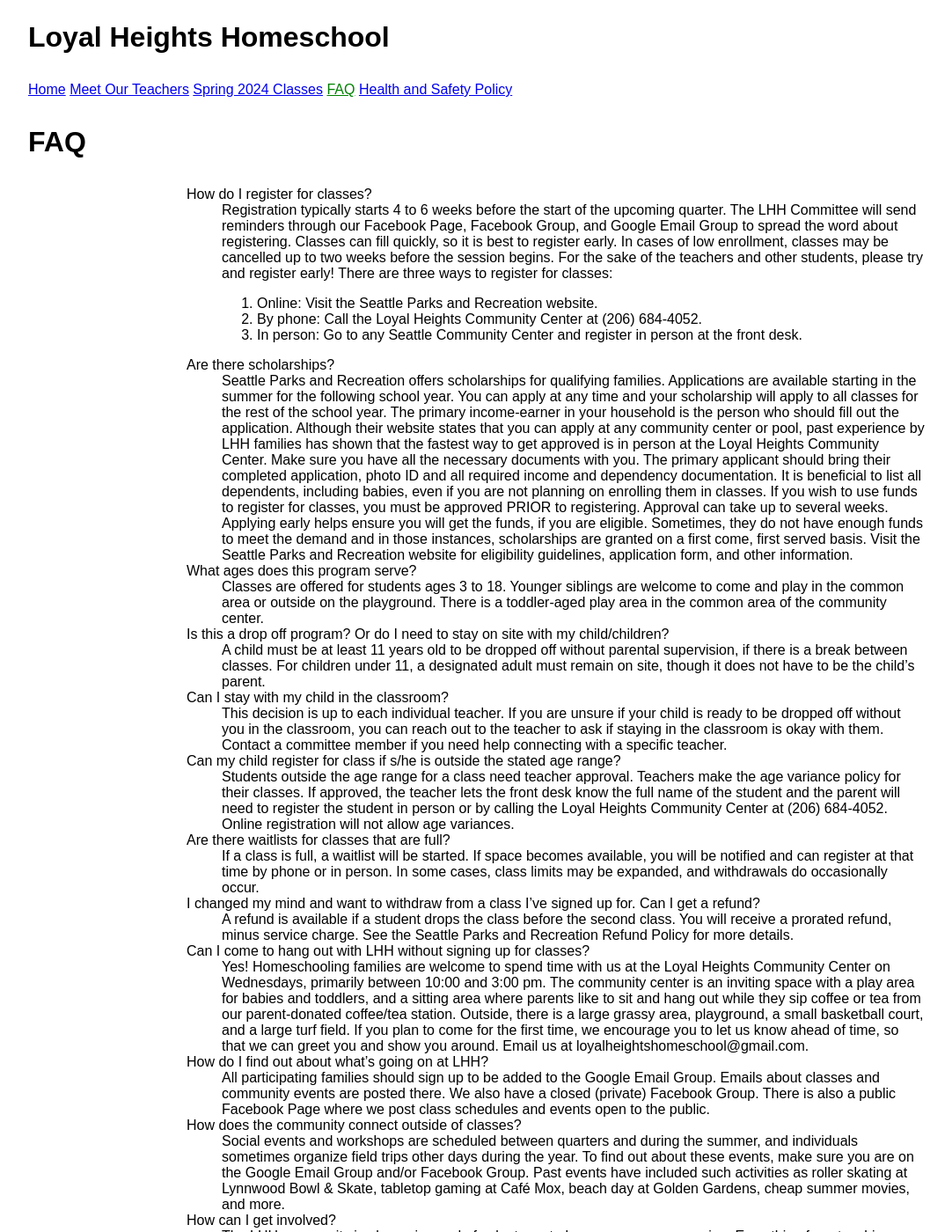
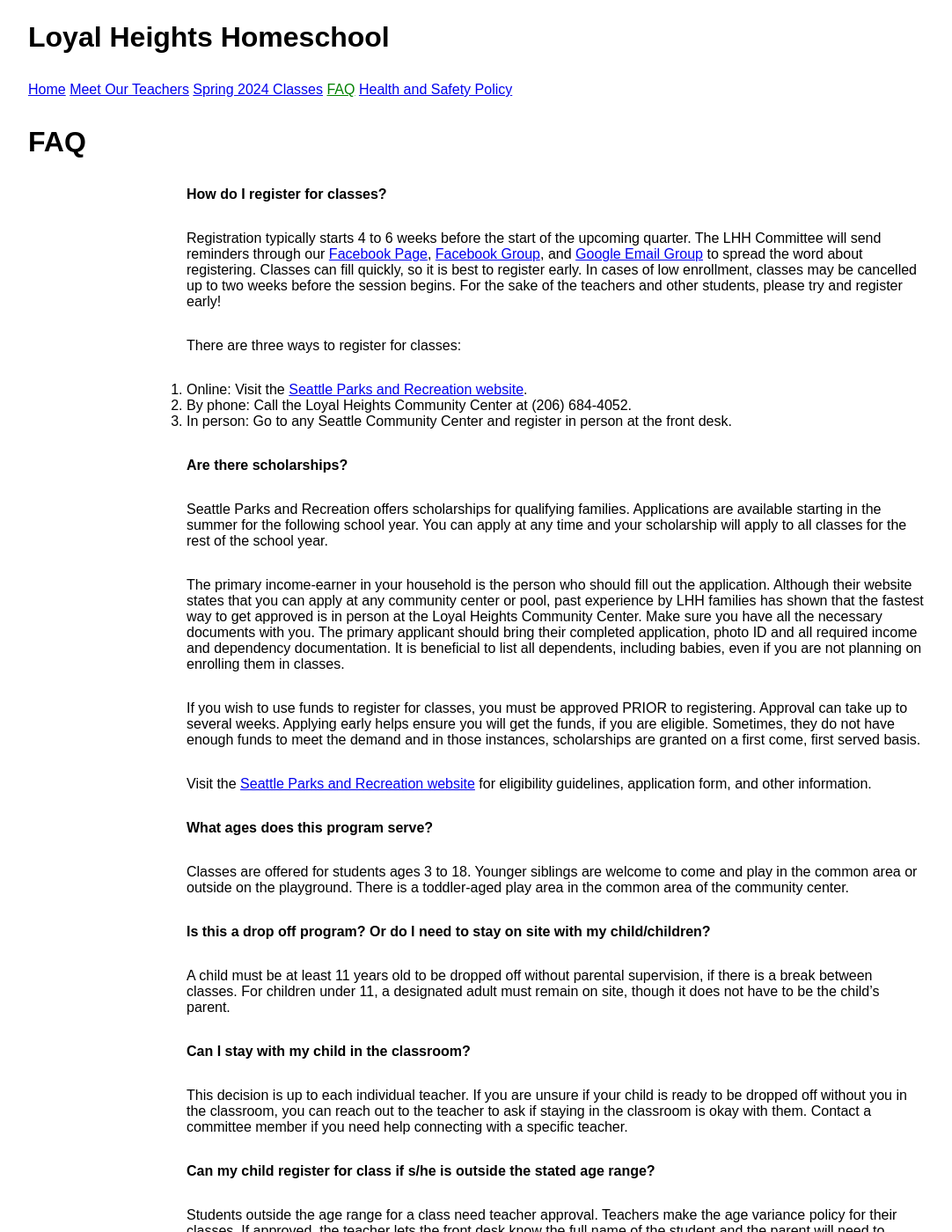
Before and after one commit to loyalheightshomeschool/loyalheightshomeschool.github.io, a Jekyll site: the page built from faq.md, in a window 1280 px wide and 1400 px high. Shown: the whole window at 88% size, without its empty margins (8-1090 px from the left). Built offline with Jekyll 4.4.1, drawn with Linux system fonts in a browser that asks for light colours; some of the changed lines change nothing that is shown; some of the changed text lies outside the part shown.

Commit message:
Update faq.md

```diff
--- a/faq.md
+++ b/faq.md
@@ -2,48 +2,66 @@
 title: FAQ
 ---
 
-How do I register for classes?
-: Registration typically starts 4 to 6 weeks before the start of the upcoming quarter. The LHH Committee will send reminders through our Facebook Page, Facebook Group, and Google Email Group to spread the word about registering. Classes can fill quickly, so it is best to register early. In cases of low enrollment, classes may be cancelled up to two weeks before the session begins. For the sake of the teachers and other students, please try and register early!
+**How do I register for classes?**
+
+Registration typically starts 4 to 6 weeks before the start of the upcoming quarter. The LHH Committee will send reminders through our <a rel="noreferrer noopener" href="https://www.facebook.com/loyalheightshomeschool" target="_blank">Facebook Page</a>, <a rel="noreferrer noopener" href="https://www.facebook.com/groups/687483054658790" target="_blank">Facebook Group</a>, and <a href="https://groups.google.com/g/loyalheightshomeschool" target="_blank" rel="noreferrer noopener">Google Email Group</a> to spread the word about registering. Classes can fill quickly, so it is best to register early. In cases of low enrollment, classes may be cancelled up to two weeks before the session begins. For the sake of the teachers and other students, please try and register early!
+
 There are three ways to register for classes:
-  1. Online: Visit the Seattle Parks and Recreation website.
-  2. By phone: Call the Loyal Heights Community Center at (206) 684-4052.
-  3. In person: Go to any Seattle Community Center and register in person at the front desk.
 
-Are there scholarships?
-: Seattle Parks and Recreation offers scholarships for qualifying families. Applications are available starting in the summer for the following school year. You can apply at any time and your scholarship will apply to all classes for the rest of the school year.
+1. Online: Visit the <a href="https://anc.apm.activecommunities.com/seattle/activity/search?activity_select_param=2&amp;activity_keyword=homeschool&amp;viewMode=list" target="_blank" rel="noreferrer noopener">Seattle Parks and Recreation website</a>.
+2. By phone: Call the Loyal Heights Community Center at (206) 684-4052.
+3. In person: Go to any Seattle Community Center and register in person at the front desk.
+
+**Are there scholarships?**
+
+Seattle Parks and Recreation offers scholarships for qualifying families. Applications are available starting in the summer for the following school year. You can apply at any time and your scholarship will apply to all classes for the rest of the school year.
+
 The primary income-earner in your household is the person who should fill out the application. Although their website states that you can apply at any community center or pool, past experience by LHH families has shown that the fastest way to get approved is in person at the Loyal Heights Community Center. Make sure you have all the necessary documents with you. The primary applicant should bring their completed application, photo ID and all required income and dependency documentation. It is beneficial to list all dependents, including babies, even if you are not planning on enrolling them in classes.
+
 If you wish to use funds to register for classes, you must be approved PRIOR to registering. Approval can take up to several weeks. Applying early helps ensure you will get the funds, if you are eligible. Sometimes, they do not have enough funds to meet the demand and in those instances, scholarships are granted on a first come, first served basis.
-Visit the Seattle Parks and Recreation website for eligibility guidelines, application form, and other information.
 
-What ages does this program serve?
-: Classes are offered for students ages 3 to 18. Younger siblings are welcome to come and play in the common area or outside on the playground. There is a toddler-aged play area in the common area of the community center.
+Visit the <a href="https://www.seattle.gov/parks/scholarships-and-financial-aid" target="_blank" rel="noreferrer noopener">Seattle Parks and Recreation website</a> for eligibility guidelines, application form, and other information.
 
-Is this a drop off program? Or do I need to stay on site with my child/children?
-: A child must be at least 11 years old to be dropped off without parental supervision, if there is a break between classes. For children under 11, a designated adult must remain on site, though it does not have to be the child’s parent.
+**What ages does this program serve?**
 
-Can I stay with my child in the classroom?
-: This decision is up to each individual teacher. If you are unsure if your child is ready to be dropped off without you in the classroom, you can reach out to the teacher to ask if staying in the classroom is okay with them. Contact a committee member if you need help connecting with a specific teacher.
+Classes are offered for students ages 3 to 18. Younger siblings are welcome to come and play in the common area or outside on the playground. There is a toddler-aged play area in the common area of the community center.
 
-Can my child register for class if s/he is outside the stated age range?
-: Students outside the age range for a class need teacher approval. Teachers make the age variance policy for their classes. If approved, the teacher lets the front desk know the full name of the student and the parent will need to register the student in person or by calling the Loyal Heights Community Center at (206) 684-4052. Online registration will not allow age variances.
+**Is this a drop off program? Or do I need to stay on site with my child/children?**
 
-Are there waitlists for classes that are full?
-: If a class is full, a waitlist will be started. If space becomes available, you will be notified and can register at that time by phone or in person. In some cases, class limits may be expanded, and withdrawals do occasionally occur.
+A child must be at least 11 years old to be dropped off without parental supervision, if there is a break between classes. For children under 11, a designated adult must remain on site, though it does not have to be the child’s parent.
 
-I changed my mind and want to withdraw from a class I’ve signed up for. Can I get a refund?
-: A refund is available if a student drops the class before the second class. You will receive a prorated refund, minus service charge. See the Seattle Parks and Recreation Refund Policy for more details.
+**Can I stay with my child in the classroom?**
 
-Can I come to hang out with LHH without signing up for classes?
-: Yes! Homeschooling families are welcome to spend time with us at the Loyal Heights Community Center on Wednesdays, primarily between 10:00 and 3:00 pm. The community center is an inviting space with a play area for babies and toddlers, and a sitting area where parents like to sit and hang out while they sip coffee or tea from our parent-donated coffee/tea station. Outside, there is a large grassy area, playground, a small basketball court, and a large turf field. If you plan to come for the first time, we encourage you to let us know ahead of time, so that we can greet you and show you around. Email us at loyalheightshomeschool@gmail.com.
+This decision is up to each individual teacher. If you are unsure if your child is ready to be dropped off without you in the classroom, you can reach out to the teacher to ask if staying in the classroom is okay with them. Contact a committee member if you need help connecting with a specific teacher.
 
-How do I find out about what’s going on at LHH?
-: All participating families should sign up to be added to the Google Email Group. Emails about classes and community events are posted there. We also have a closed (private) Facebook Group. There is also a public Facebook Page where we post class schedules and events open to the public.
+**Can my child register for class if s/he is outside the stated age range?**
 
-How does the community connect outside of classes?
-: Social events and workshops are scheduled between quarters and during the summer, and individuals sometimes organize field trips other days during the year. To find out about these events, make sure you are on the Google Email Group and/or Facebook Group. Past events have included such activities as roller skating at Lynnwood Bowl & Skate, tabletop gaming at Café Mox, beach day at Golden Gardens, cheap summer movies, and more.
+Students outside the age range for a class need teacher approval. Teachers make the age variance policy for their classes. If approved, the teacher lets the front desk know the full name of the student and the parent will need to register the student in person or by calling the Loyal Heights Community Center at (206) 684-4052. Online registration will not allow age variances.
 
-How can I get involved?
-: The LHH community is always in need of volunteers to keep our program running. Everything from teaching a class, to helping setup and clean up for teachers, to serving on the committee. If you have questions about what our current needs are, please contact us at loyalheightshomeschool@gmail.com.
+**Are there waitlists for classes that are full?**
 
-What is the LHH Committee?
-: The LHH Committee is a group of parent volunteers who plan and run the LHH Program. In addition to putting together the schedule of classes for each quarter, the committee manages all our communications (website, Google Email Group, Facebook Group, and Facebook Page), and plans community events throughout the year. You can reach us in person on Wednesdays, or via email at loyalheightshomeschool@gmail.com.
+If a class is full, a waitlist will be started. If space becomes available, you will be notified and can register at that time by phone or in person. In some cases, class limits may be expanded, and withdrawals do occasionally occur.
+
+**I changed my mind and want to withdraw from a class I’ve signed up for. Can I get a refund?**
+
+A refund is available if a student drops the class before the second class. You will receive a prorated refund, minus service charge. See the <a rel="noreferrer noopener" href="https://www.seattle.gov/parks/reserve/refunds-reductions-and-waivers" target="_blank">Seattle Parks and Recreation Refund Policy</a> for more details.
+
+**Can I come to hang out with LHH without signing up for classes?**
+
+Yes! Homeschooling families are welcome to spend time with us at the Loyal Heights Community Center on Wednesdays, primarily between 10:00 and 3:00 pm. The community center is an inviting space with a play area for babies and toddlers, and a sitting area where parents like to sit and hang out while they sip coffee or tea from our parent-donated coffee/tea station. Outside, there is a large grassy area, playground, a small basketball court, and a large turf field. If you plan to come for the first time, we encourage you to let us know ahead of time, so that we can greet you and show you around. Email us at <a href="mailto:loyalheightshomeschool@gmail.com">loyalheightshomeschool@gmail.com</a>.
+
+**How do I find out about what’s going on at LHH?**
+
+All participating families should sign up to be added to the <a href="https://groups.google.com/g/loyalheightshomeschool" target="_blank" rel="noreferrer noopener">Google Email Group</a>. Emails about classes and community events are posted there. We also have a closed (private) <a rel="noreferrer noopener" href="https://www.facebook.com/groups/687483054658790" target="_blank">Facebook Group</a>. There is also a public <a rel="noreferrer noopener" href="https://www.facebook.com/loyalheightshomeschool" target="_blank">Facebook Page</a> where we post class schedules and events open to the public.
+
+**How does the community connect outside of classes?**
+
+Social events and workshops are scheduled between quarters and during the summer, and individuals sometimes organize field trips other days during the year. To find out about these events, make sure you are on the <a href="https://groups.google.com/g/loyalheightshomeschool" target="_blank" rel="noreferrer noopener">Google Email Group</a> and/or <a rel="noreferrer noopener" href="https://www.facebook.com/groups/687483054658790" target="_blank">Facebook Group</a>. Past events have included such activities as roller skating at Lynnwood Bowl &amp; Skate, tabletop gaming at Café Mox, beach day at Golden Gardens, cheap summer movies, and more.
+
+**How can I get involved?**
+
+The LHH community is always in need of volunteers to keep our program running. Everything from teaching a class, to helping setup and clean up for teachers, to serving on the committee. If you have questions about what our current needs are, please contact us at <a href="mailto:loyalheightshomeschool@gmail.com">loyalheightshomeschool@gmail.com</a>.
+
+**What is the LHH Committee?**
+
+The LHH Committee is a group of parent volunteers who plan and run the LHH Program. In addition to putting together the schedule of classes for each quarter, the committee manages all our communications (<a href="https://loyalheightshomeschool.org/">website</a>,  <a rel="noreferrer noopener" href="https://groups.google.com/g/loyalheightshomeschool" target="_blank">Google Email Group</a>, <a rel="noreferrer noopener" href="https://www.facebook.com/groups/687483054658790" target="_blank">Facebook Group</a>, and <a rel="noreferrer noopener" href="https://www.facebook.com/loyalheightshomeschool" target="_blank">Facebook Page</a>), and plans community events throughout the year. You can reach us in person on Wednesdays, or via email at <a href="mailto:loyalheightshomeschool@gmail.com">loyalheightshomeschool@gmail.com</a>.
```
